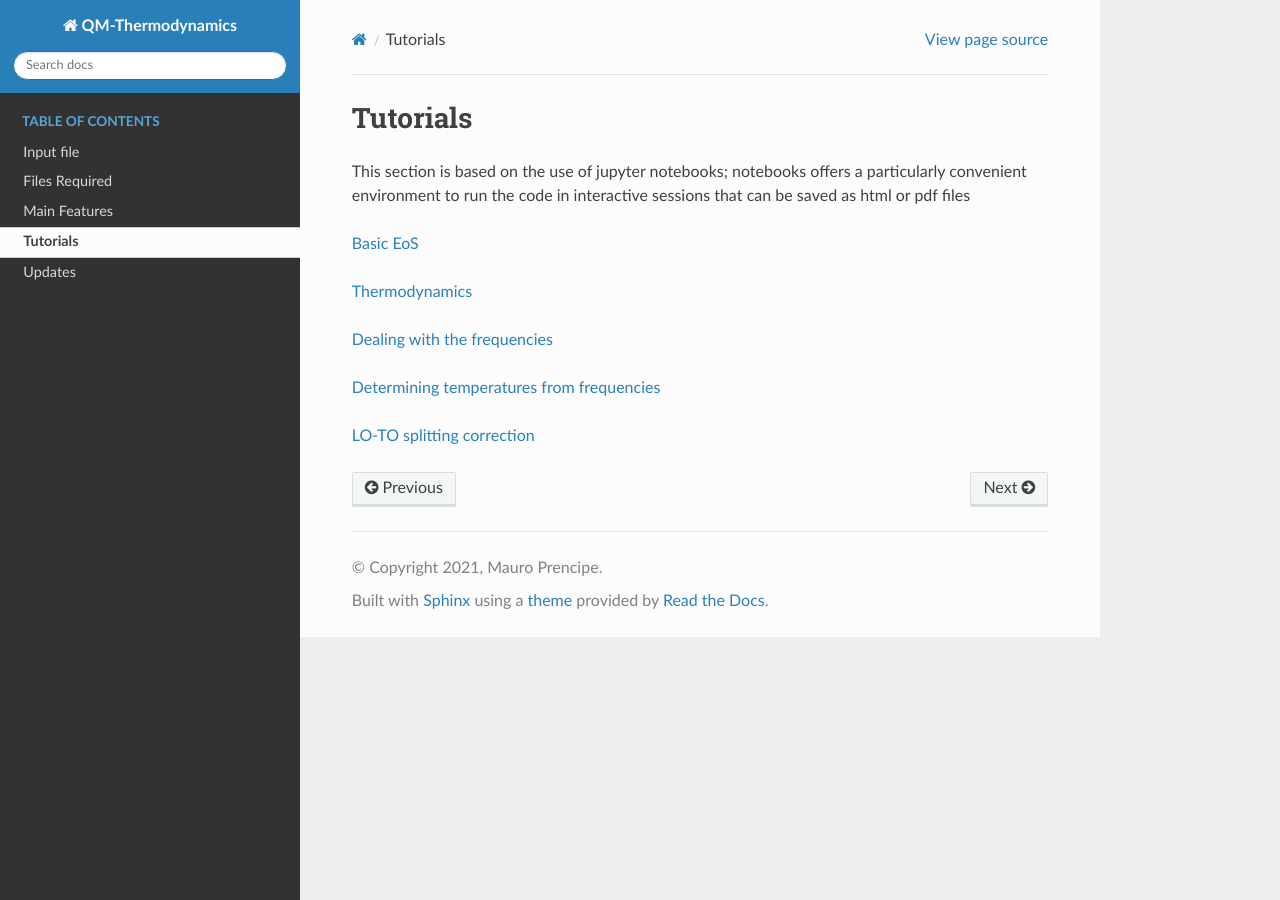
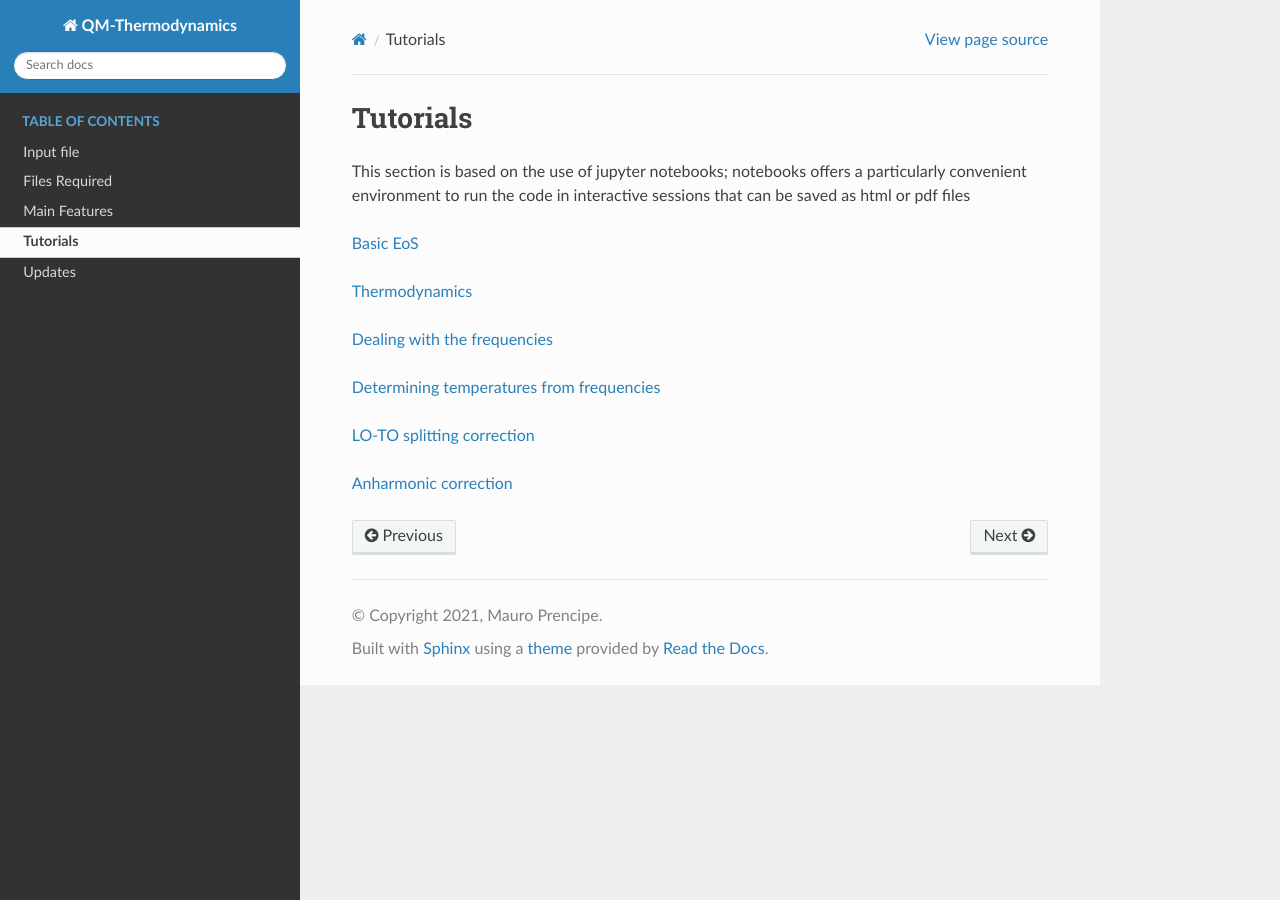
Before and after one commit to Mauro-Prencipe/QM-thermodynamics, a Sphinx documentation site: the page built from docs/EOS_tutorial.rst, in a window 1280 px wide. Built offline with Sphinx 7.4.7 and the Read the Docs theme 2.0.0, drawn with Linux system fonts in a browser that asks for light colours.

Commit message:
Add files via upload

```diff
--- a/docs/EOS_tutorial.rst
+++ b/docs/EOS_tutorial.rst
@@ -23,3 +23,7 @@ notebooks offers a particularly convenient environment to run the code in intera
 `LO-TO splitting correction`_
 
 .. _LO-TO splitting correction: _static/LO_TO_splitting.html
+
+`Anharmonic correction`_
+
+.. _Anharmonic correction: _static/anharm.html
```
